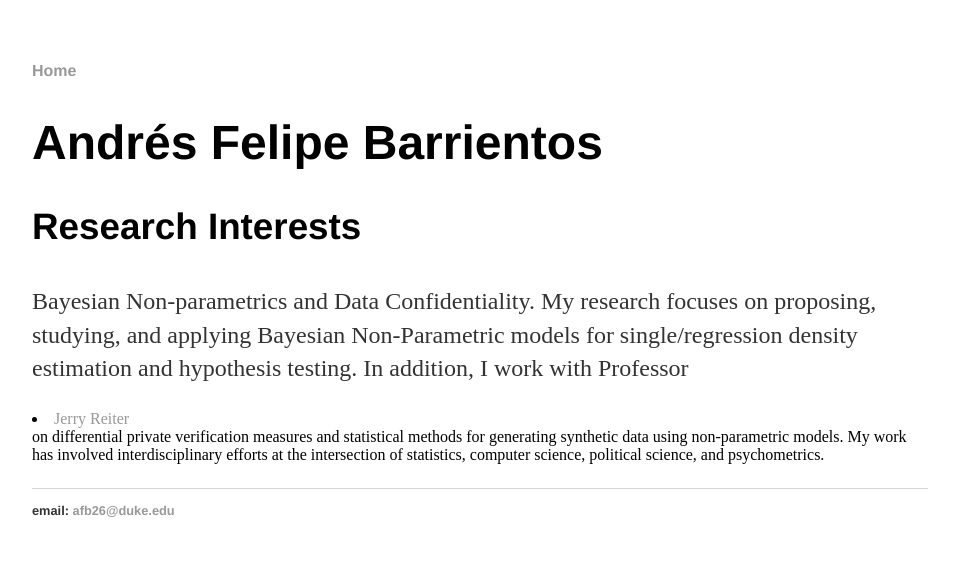
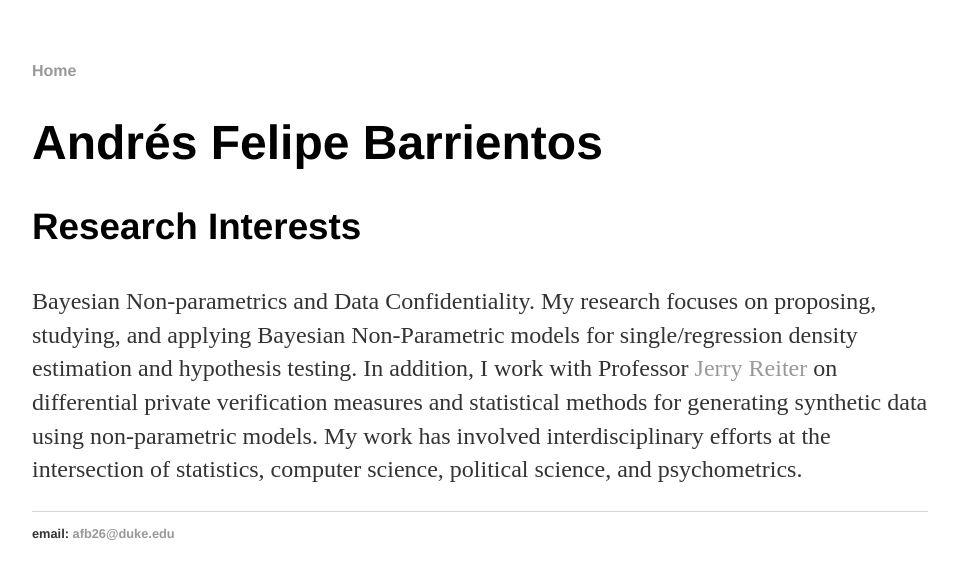
Before and after one commit to anfebar/anfebar.github.io, a Jekyll site: the page built from index.html, in a window 1280 px wide. Shown: the top 579 px of the page, without its empty margins (160-1117 px from the left). Built offline with Jekyll 4.4.1, drawn with Linux system fonts in a browser that asks for light colours.

```diff
--- a/index.html
+++ b/index.html
@@ -6,5 +6,5 @@ title: Andres F. Barrientos
 		<div class="blurb">
 			<h1>Andrés Felipe Barrientos</h1>
 			<h3>Research Interests</h3>
-			<p>Bayesian Non-parametrics and Data Confidentiality. My research focuses on proposing, studying, and applying Bayesian Non-Parametric models for single/regression density estimation and hypothesis testing. In addition, I work with Professor <li><a href="http://www2.stat.duke.edu/~jerry/">Jerry Reiter</a></li> on differential private verification measures and statistical methods for generating synthetic data using non-parametric models. My work has involved interdisciplinary efforts at the intersection of statistics, computer science, political science, and psychometrics.</p>
+			<p>Bayesian Non-parametrics and Data Confidentiality. My research focuses on proposing, studying, and applying Bayesian Non-Parametric models for single/regression density estimation and hypothesis testing. In addition, I work with Professor <a href="http://www2.stat.duke.edu/~jerry/">Jerry Reiter</a> on differential private verification measures and statistical methods for generating synthetic data using non-parametric models. My work has involved interdisciplinary efforts at the intersection of statistics, computer science, political science, and psychometrics.</p>
 		</div>
```
